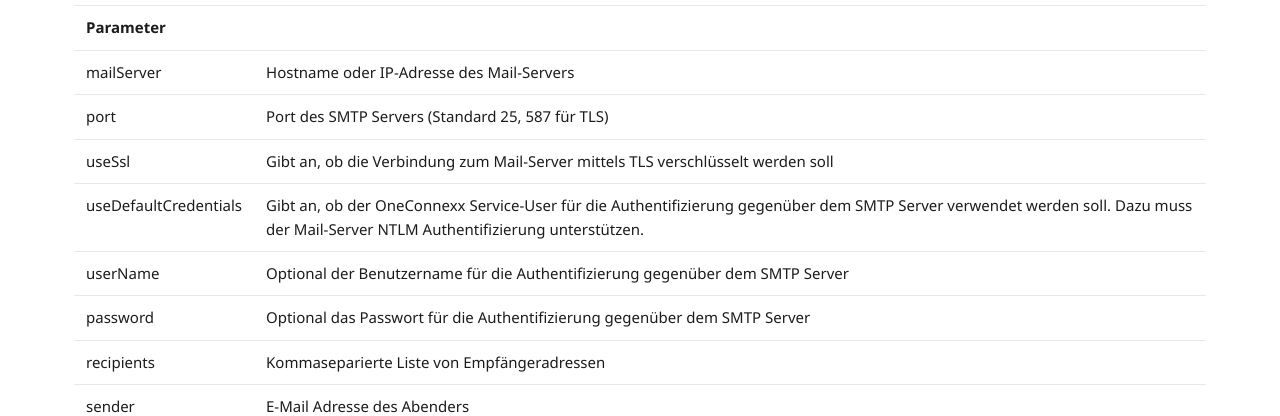
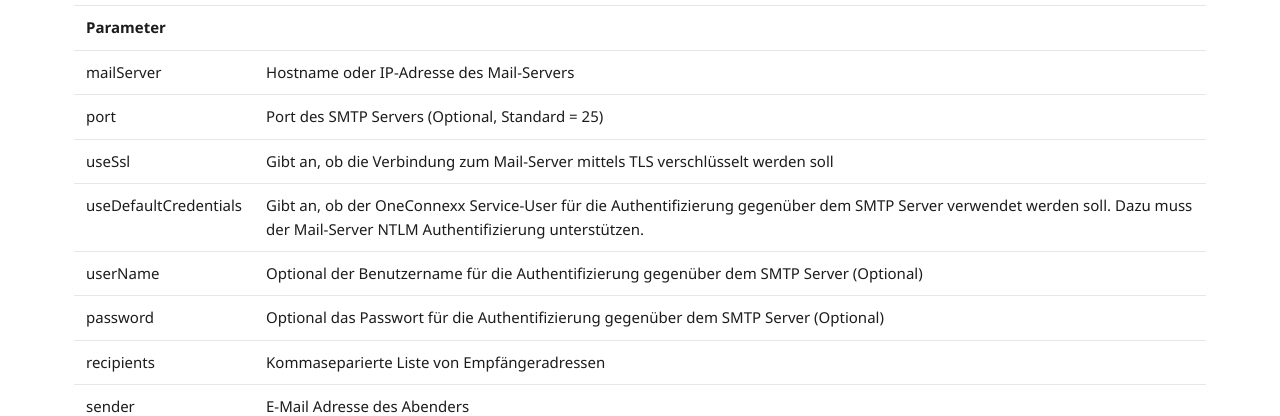
Before and after one commit to primesoft-group/oneconnexx-docs, a Jekyll site: the page built from _pages/addins/de/mailsender.md, in a window 1280 px wide. Shown: the part 761-1177 px from the top of the page. Built offline with Jekyll 4.4.1, drawn with Linux system fonts in a browser that asks for light colours; nearby versions of some CDN libraries; some web fonts are replaced.

Commit message:
Update mailsender.md

```diff
--- a/_pages/addins/de/mailsender.md
+++ b/_pages/addins/de/mailsender.md
@@ -18,11 +18,11 @@ Verbindungen zu Mail-Servern die von Anfang an eine verschlüsselte SSL Verbindu
 | | |
 | __Parameter__ | |
 | mailServer | Hostname oder IP-Adresse des Mail-Servers |
-| port | Port des SMTP Servers (Standard 25, 587 für TLS) |
+| port | Port des SMTP Servers (Optional, Standard = 25) |
 | useSsl | Gibt an, ob die Verbindung zum Mail-Server mittels TLS verschlüsselt werden soll |
 | useDefaultCredentials | Gibt an, ob der OneConnexx Service-User für die Authentifizierung gegenüber dem SMTP Server verwendet werden soll. Dazu muss der Mail-Server NTLM Authentifizierung unterstützen. |
-| userName | Optional der Benutzername für die Authentifizierung gegenüber dem SMTP Server |
-| password | Optional das Passwort für die Authentifizierung gegenüber dem SMTP Server |
+| userName | Optional der Benutzername für die Authentifizierung gegenüber dem SMTP Server (Optional) |
+| password | Optional das Passwort für die Authentifizierung gegenüber dem SMTP Server (Optional) |
 | recipients | Kommaseparierte Liste von Empfängeradressen|
 | sender | E-Mail Adresse des Abenders |
 | subjectPrefix | Ein Präfix das der Betreffzeile jedes E-Mails vorangestellt wird (Bsp. "Test - " damit E-Mails des Testsystem sofort erkannt werden) |
```
